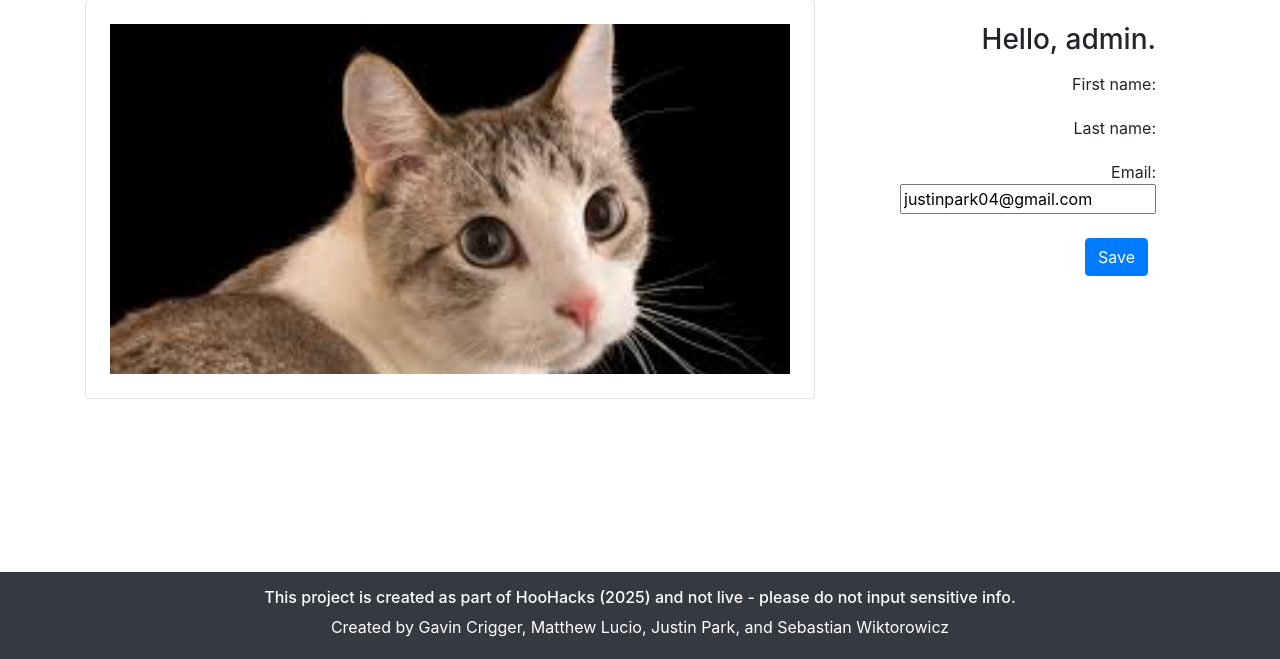
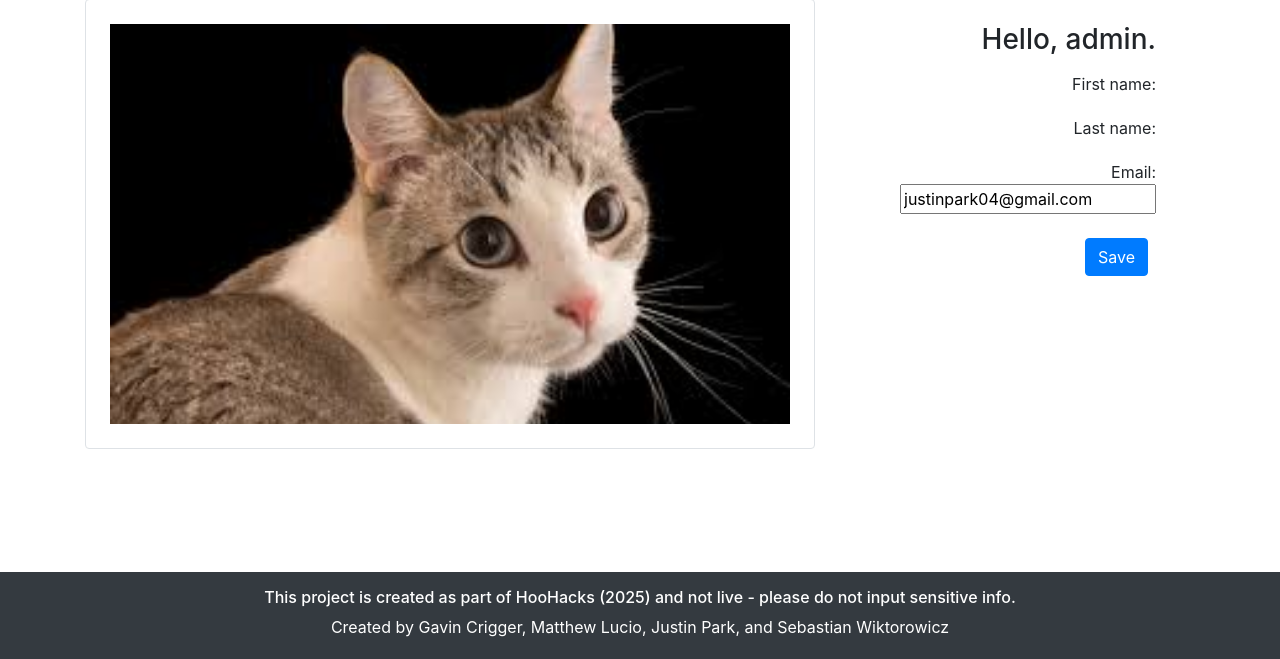
Before and after one commit to MatthewELucio/ContactTracingAppHooHacks, a Django app: page /profile/ in a window 1280 px wide. Shown: the part 141-800 px from the top of the page. Run offline with Django 4.2, Linux system fonts and the light colour scheme; a user stored in the database is signed in; some libraries are stand-ins or nearby versions.

Commit message:
added new images

```diff
--- a/App/static/style.css
+++ b/App/static/style.css
@@ -1,6 +1,6 @@
 
     #carouselExample {
-        max-height: 350px;
+        max-height: 400px;
         overflow: hidden;
     }
 
```
Also changed, not shown: App/static/slide1.png (added), App/static/slide2.png (added), App/static/slide3.png (added).
